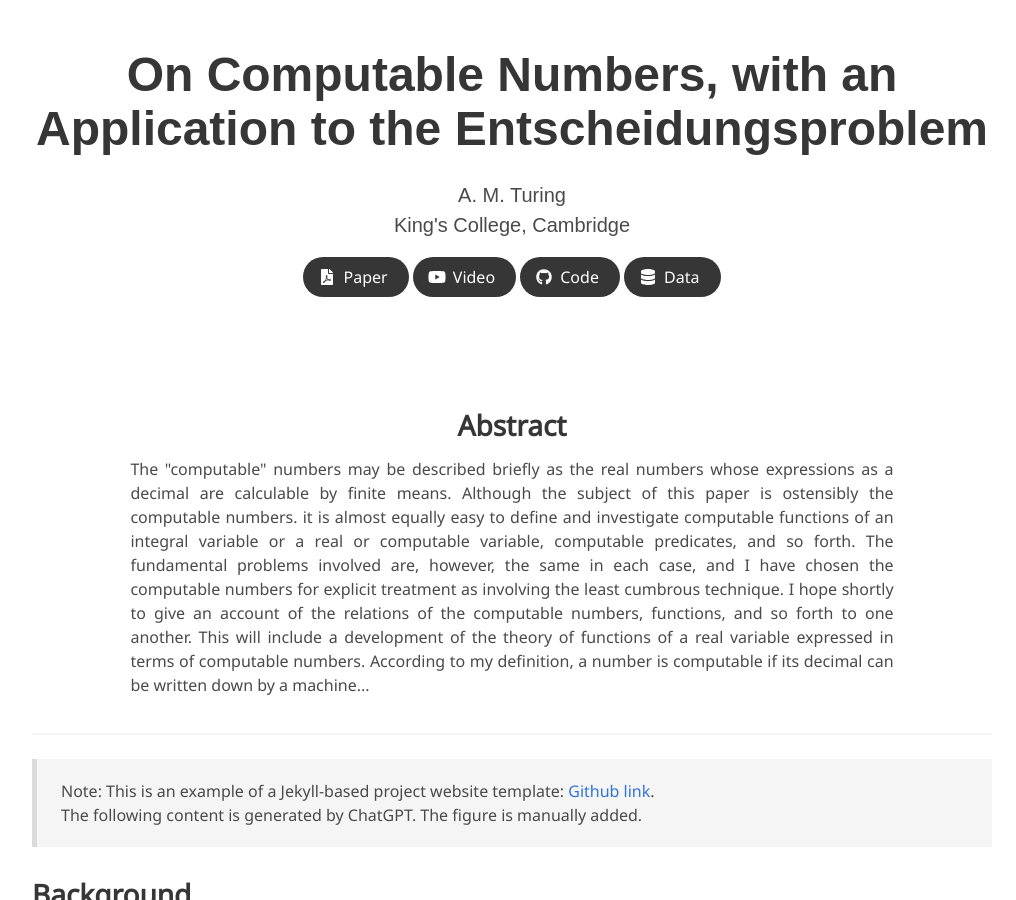
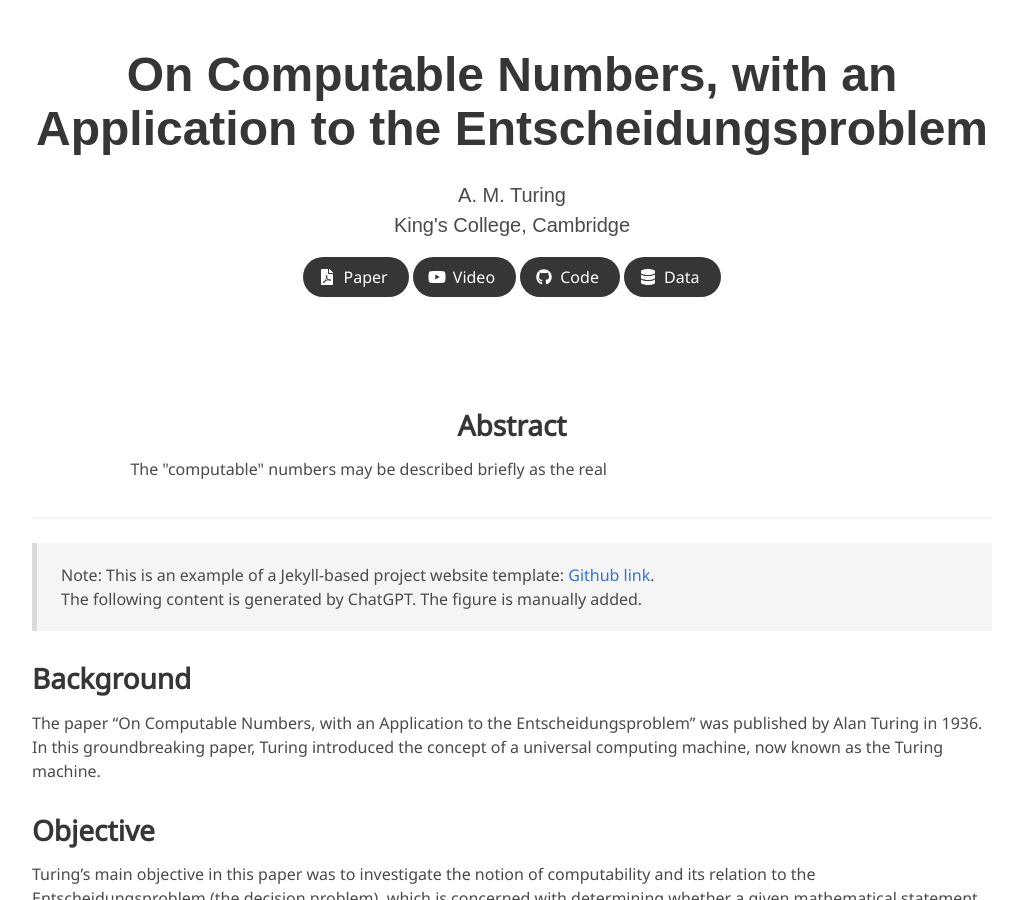
Before and after one commit to W-Song11/SimGRL, a Jekyll site: the page built from index.md, in a window 1280 px wide and 900 px high. Shown: the whole window, without its empty margins (128-1144 px from the left). Built offline with Jekyll 4.4.1, drawn with Linux system fonts in a browser that asks for light colours; some web fonts are replaced.

Commit message:
Update index.md

```diff
--- a/index.md
+++ b/index.md
@@ -19,18 +19,6 @@ data: https://huggingface.co/docs/datasets
         <h2>Abstract</h2>
         <div class="content has-text-justified">
 The "computable" numbers may be described briefly as the real
-numbers whose expressions as a decimal are calculable by finite means.
-Although the subject of this paper is ostensibly the computable numbers.
-it is almost equally easy to define and investigate computable functions
-of an integral variable or a real or computable variable, computable
-predicates, and so forth. The fundamental problems involved are,
-however, the same in each case, and I have chosen the computable numbers
-for explicit treatment as involving the least cumbrous technique. I hope
-shortly to give an account of the relations of the computable numbers,
-functions, and so forth to one another. This will include a development
-of the theory of functions of a real variable expressed in terms of computable
-numbers. According to my definition, a number is computable
-if its decimal can be written down by a machine...
         </div>
     </div>
 </div>
```
